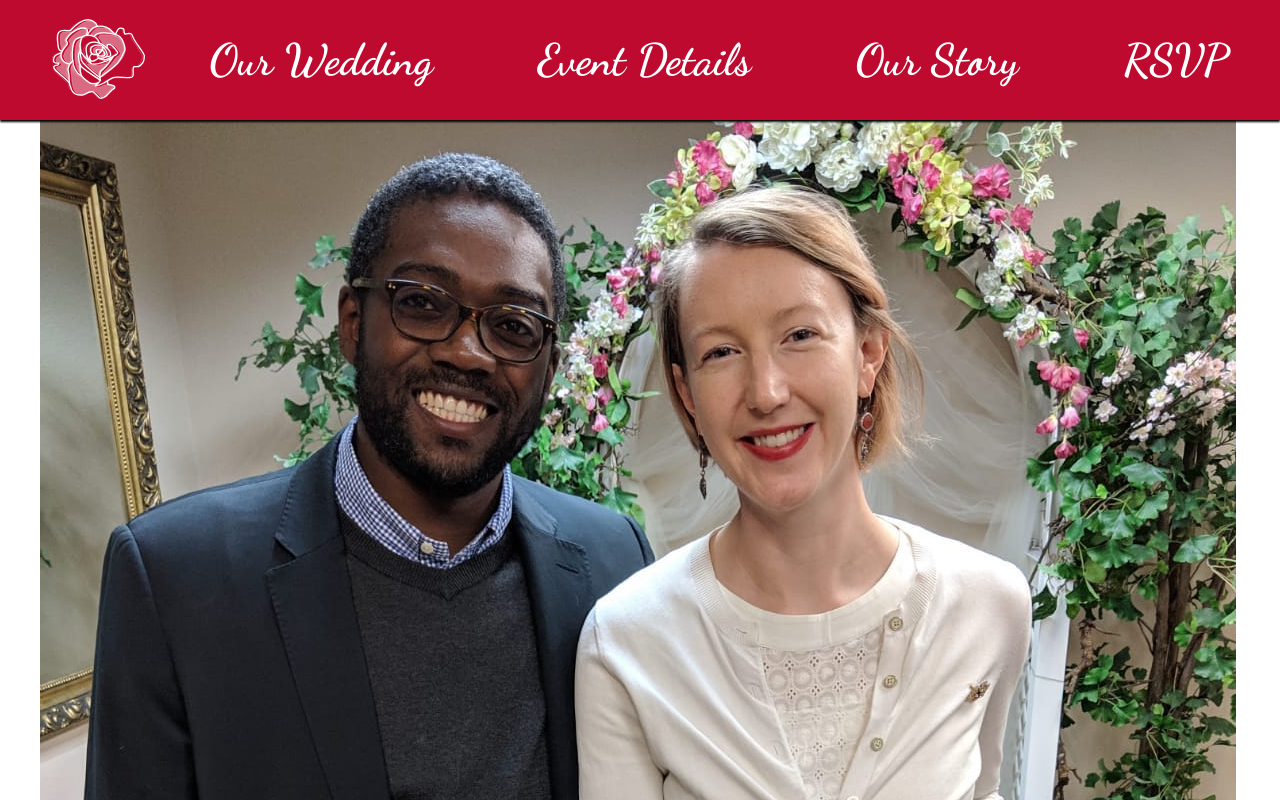
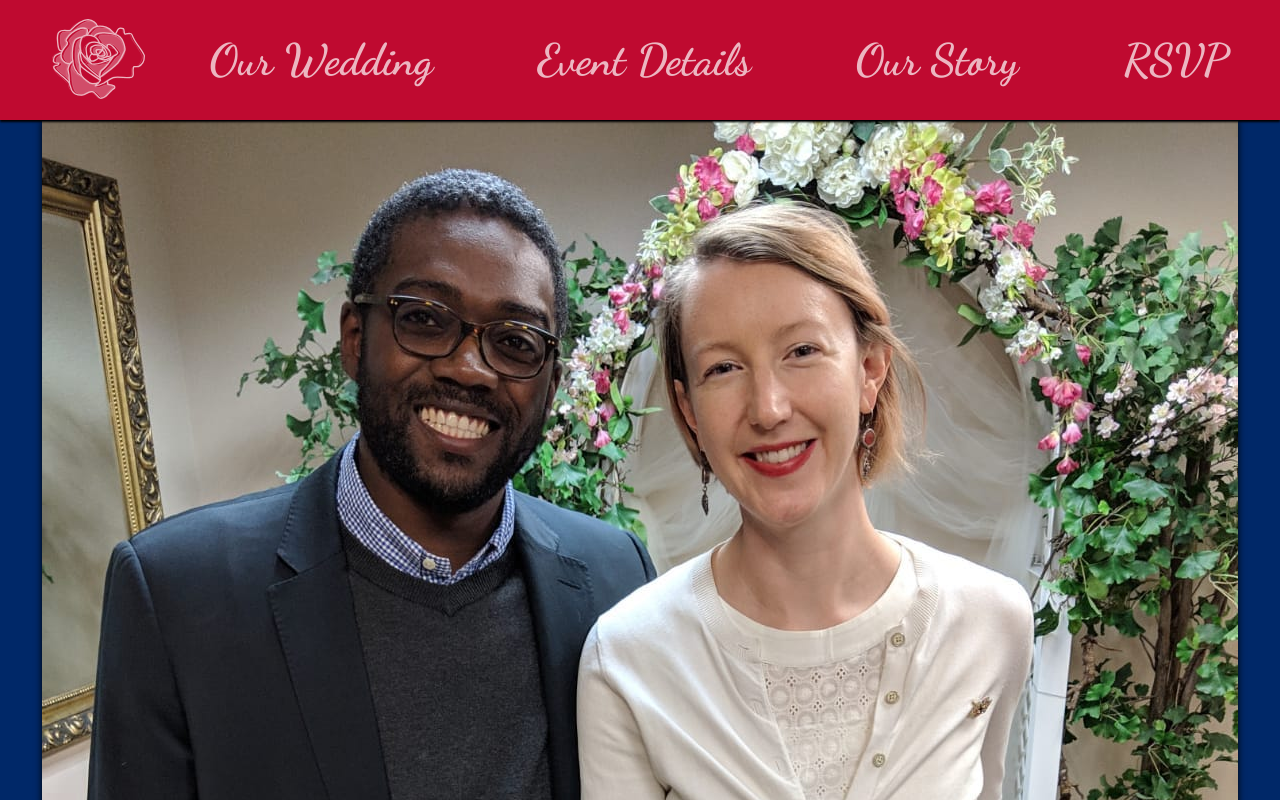
Before and after one commit to HelenHMaher/privatandflorence, a React (Create React App) app: page / in a window 1280 px wide. Shown: the top 800 px of the page. Built offline with nearby package versions, Linux system fonts and the light colour scheme.

Commit message:
work on welcome page

```diff
--- a/src/App.css
+++ b/src/App.css
@@ -11,7 +11,8 @@
   --main-grey: rgb(241, 241, 241);
 }
 
-.App {
+html {
+  background: var(--main-blue);
   text-align: center;
   margin: 0;
   padding: 0;
@@ -43,6 +44,7 @@
 }
 
 .nav-list a {
+  opacity: 0.7;
   display: block;
   text-align: center;
   font-size: 2.75rem;
@@ -53,7 +55,7 @@
 .nav-list a:hover {
   transition-duration: 0.4s;
   transform: scale(1.1);
-  opacity: 0.7;
+  opacity: 1;
 }
 
 #roseicon {
@@ -62,3 +64,14 @@
   margin-left: -40px;
   margin-right: -40px;
 }
+
+/***************Welcome*************/
+
+.main-image {
+  display: flex;
+  justify-content: center;
+}
+
+#engagement-photo {
+  box-shadow: 0 0 7px;
+}
--- a/src/welcome/index.js
+++ b/src/welcome/index.js
@@ -12,7 +12,7 @@ export const Welcome = () => {
         <div className="main-image">
           <figure id="main-image">
             <img
-              id="image"
+              id="engagement-photo"
               src={require("../photos/engagementPhoto.jpg")}
               alt="Florence and Private on their engagement"
             />
```
